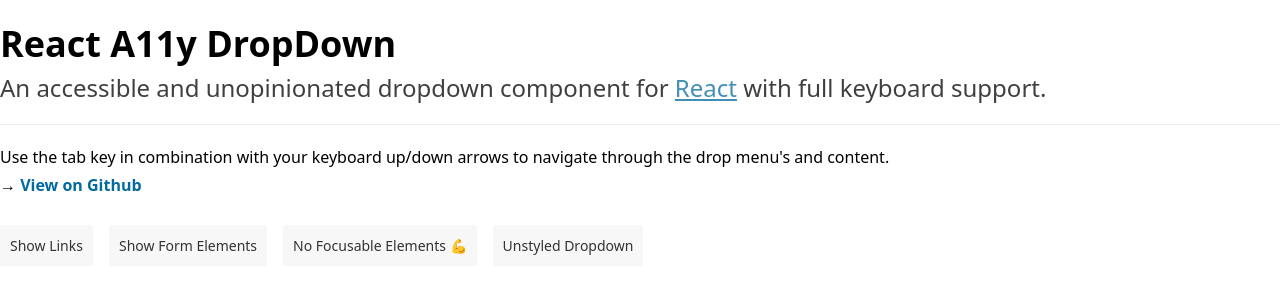
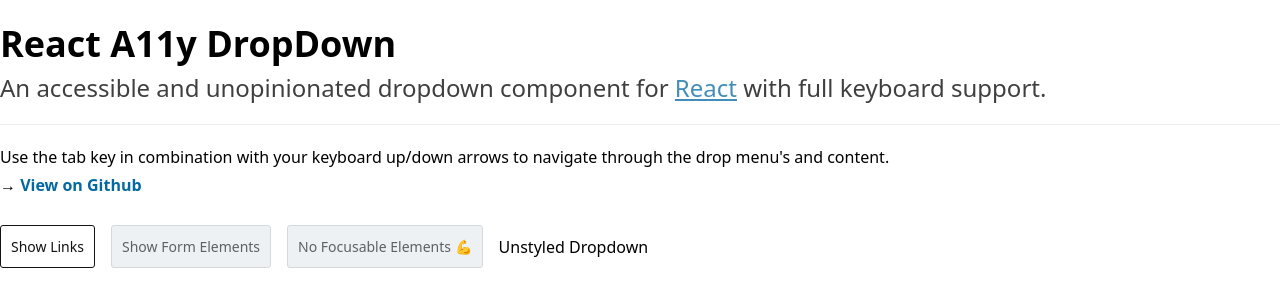
Before and after one commit to dcooney/react-a11y-dropdown, a React (Create React App) app: page / in a window 1280 px wide. Shown: the top 306 px of the page. Built offline with nearby package versions, Linux system fonts and the light colour scheme.

Commit message:
Adding styling config and styled components.

```diff
--- a/package.json
+++ b/package.json
@@ -1,9 +1,13 @@
 {
   "name": "react-a11y-dropdown",
+  "version": "0.1.55",
   "description": "An accessible dropdown component for React.",
+  "license": "MIT",
   "homepage": "https://dcooney.github.io/react-a11y-dropdown/",
+  "contributors": [
+    "Darren Cooney <darren.cooney@gmail.com> (https://github.com/dcooney)"
+  ],
   "author": "dcooney",
-  "version": "0.1.55",
   "private": false,
   "main": "dist/index.js",
   "module": "dist/index.js",
--- a/src/App.js
+++ b/src/App.js
@@ -15,6 +15,18 @@ export default function App() {
                className="drop"
                buttonClassName="button"
                dropdownClassName="menu"
+               config={{
+                  button: {
+                     background: '#fff',
+                     text: '#121212',
+                     border: '#121212',
+                     hover: {
+                        background: '#121212',
+                        border: '#121212',
+                        text: '#fff'
+                     }
+                  }
+               }}
             >
                <MenuOne />
             </DropDown>
--- /dev/null
+++ b/src/lib/components/DropDown/defaults.js
@@ -0,0 +1,31 @@
+/**
+ * Default component props.
+ */
+module.exports = {
+   button: {
+      background: '#eef1f4',
+      border: '#d6d9dc',
+      fontSize: '14px',
+      margin: '0',
+      padding: '10px',
+      radius: '3px',
+      text: '#5f6062',
+      hover: {
+         background: '#eaedef',
+         border: '#c1c3c6',
+         text: '#303031'
+      }
+   },
+   dropdown: {
+      background: '#fff',
+      border: '#d6d9dc',
+      boxShadow: '0 10px 20px rgba(88, 92, 95, 0.1)',
+      margin: '0',
+      maxHeight: '300px',
+      minWidth: '100%',
+      overflowY: 'auto',
+      padding: '10px',
+      radius: '3px',
+      width: '225px'
+   }
+}
--- /dev/null
+++ b/src/lib/components/DropDown/styles.js
@@ -0,0 +1,70 @@
+import styled, {css} from 'styled-components'
+
+const WrapperStyles = css`
+   width: auto;
+   padding-bottom: 1px;
+`
+export const Wrapper = styled.div`
+   position: relative;
+   ${(props) => (props.useStyles ? WrapperStyles : null)}
+`
+
+const ButtonStyles = css`
+   cursor: pointer;
+   font-size: ${(props) =>
+      props?.styles?.fontSize ? props?.styles?.fontSize : null};
+   color: ${(props) => props.styles.text};
+   background-color: ${(props) =>
+      props.background !== false && props.styles.background};
+   border: ${(props) =>
+      props.border !== false && `1px solid ${props.styles.border}`};
+   border-radius: ${(props) => props.radius !== false && props.styles.radius};
+   padding: ${(props) => props.padding !== false && props.styles.padding};
+   margin: ${(props) => props.margin !== false && props.styles.margin};
+   :hover,
+   :focus {
+      color: ${(props) =>
+         props.styles.hover.text !== false && props.styles.hover.text};
+      background-color: ${(props) =>
+         props.styles.hover.background !== false &&
+         props.styles.hover.background};
+      border-color: ${(props) =>
+         props.styles.hover.border !== false && props.styles.hover.border};
+   }
+`
+export const Button = styled.button`
+   ${(props) => (props.useStyles ? ButtonStyles : null)}
+`
+
+export const MenuStyles = css`
+   transform: scale(${(props) => (props.expanded ? '1' : ' 0.95')});
+   transition: transform 0.2s cubic-bezier(0.24, 0.22, 0.015, 1.56),
+      opacity 0.15s ease-in-out, visibility 0.15s ease-in-out;
+   background-color: ${(props) =>
+      props.background !== false && props.styles.background};
+   border: ${(props) =>
+      props.border !== false && `1px solid ${props.styles.border}`};
+   border-radius: ${(props) => props.radius !== false && props.styles.radius};
+   padding: ${(props) => props.padding !== false && props.styles.padding};
+   margin: ${(props) => props.margin !== false && props.styles.margin};
+   box-shadow: ${(props) =>
+      props.styles.boxShadow !== false && props.styles.boxShadow};
+   width: ${(props) => props.styles.width !== false && props.styles.width};
+   min-width: ${(props) =>
+      props.styles.minWidth !== false && props.styles.minWidth};
+   max-height: ${(props) =>
+      props.styles.maxHeight !== false && props.styles.maxHeight};
+   overflow-y: ${(props) =>
+      props.styles.overflowY !== false && props.styles.overflowY};
+   top: ${(props) => (props.expanded ? '100%' : '110%')};
+`
+export const Menu = styled.div`
+   display: block;
+   visibility: ${(props) => (props.expanded ? 'visible' : 'hidden')};
+   opacity: ${(props) => (props.expanded ? '1' : '0')};
+   z-index: 9999;
+   position: absolute;
+   top: 100%;
+   left: 0;
+   ${(props) => (props.useStyles ? MenuStyles : null)}
+`
```
Also changed, not shown: src/lib/components/DropDown/DropDown.js, 16 other files (tests, documents, lock files or other folders).
